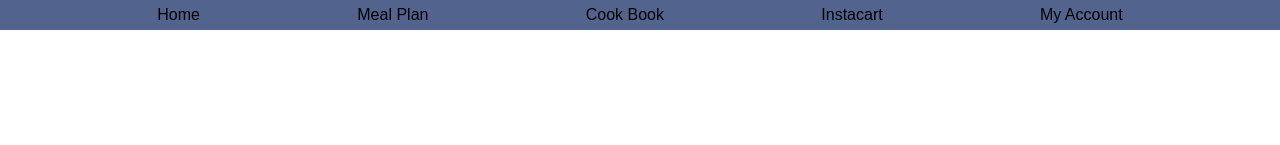
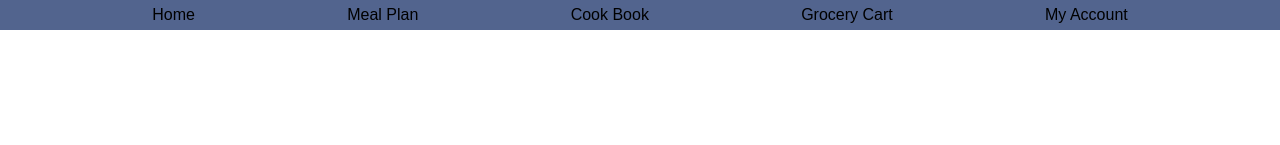
Before and after one commit to Ochaart/lazychef, a React app: page / in a window 1280 px wide. Shown: the top 145 px of the page. Built offline with nearby package versions, Linux system fonts and the light colour scheme.

Commit message:
fixed asynchronous issue with toggle and placed in the app

```diff
--- a/client/src/components/app.jsx
+++ b/client/src/components/app.jsx
@@ -25,6 +25,7 @@ const App = () => {
     })
       .then(({ data }) => {
         setRestaurants(data);
+        toggle(true);
       })
       .catch((error) => {
         console.log(error);
@@ -52,6 +53,7 @@ const App = () => {
     })
       .then(({ data }) => {
         setRecipes(data.results);
+        toggle(false);
       })
       .catch((error) => {
         console.log(error);
@@ -92,7 +94,7 @@ const App = () => {
       <div className="chef-container">
         <img className="chef" src={chef} alt="lazy chef" />
       </div>
-      <Search getRecipes={getRecipes} getRestaurants={getRestaurants} toggle={toggle} />
+      <Search getRecipes={getRecipes} getRestaurants={getRestaurants} />
       {toggleRestOrRecipes ? (
         <RestaurantList
           restaurants={restaurants}
--- a/client/src/components/navigation.jsx
+++ b/client/src/components/navigation.jsx
@@ -7,7 +7,7 @@ const Navigation = () => (
     <Link className="link" to={{ pathname: '/lazychef/home' }}>Home</Link>
     <Link className="link" to={{ pathname: '/lazychef/meal' }}>Meal Plan</Link>
     <Link className="link" to={{ pathname: '/lazychef/cookbook' }}>Cook Book</Link>
-    <Link className="link" to={{ pathname: '/lazychef/instacart' }}>Instacart</Link>
+    <Link className="link" to={{ pathname: '/lazychef/grocery' }}>Grocery Cart</Link>
     <Link className="link" to={{ pathname: '/lazychef/account' }}>My Account</Link>
   </NavigationContainer>
 );
--- a/client/src/components/search.jsx
+++ b/client/src/components/search.jsx
@@ -1,7 +1,7 @@
 import React, { useState } from 'react';
 import PropTypes from 'prop-types';
 
-const Search = ({ getRecipes, getRestaurants, toggle }) => {
+const Search = ({ getRecipes, getRestaurants }) => {
   const [food, setFood] = useState('');
   const handleChange = (event) => {
     event.preventDefault();
@@ -10,15 +10,15 @@ const Search = ({ getRecipes, getRestaurants, toggle }) => {
 
   const search = (event) => {
     event.preventDefault();
+    event.stopPropagation();
     getRecipes(food);
-    toggle(false);
     setFood('');
   };
 
   const lazySearch = (event) => {
     event.preventDefault();
+    event.stopPropagation();
     getRestaurants(food);
-    toggle(true);
     setFood('');
   };
 
@@ -41,11 +41,9 @@ export default Search;
 Search.propTypes = {
   getRecipes: PropTypes.func,
   getRestaurants: PropTypes.func,
-  toggle: PropTypes.func,
 };
 
 Search.defaultProps = {
   getRecipes: PropTypes.func,
   getRestaurants: PropTypes.func,
-  toggle: PropTypes.func,
 };
```
